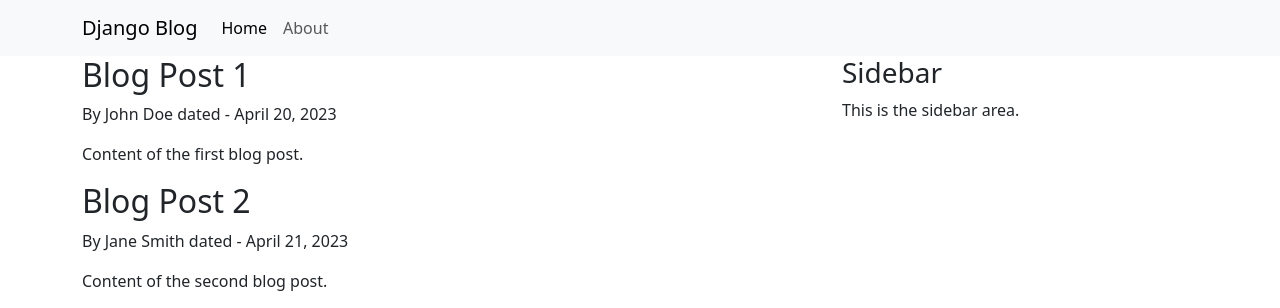
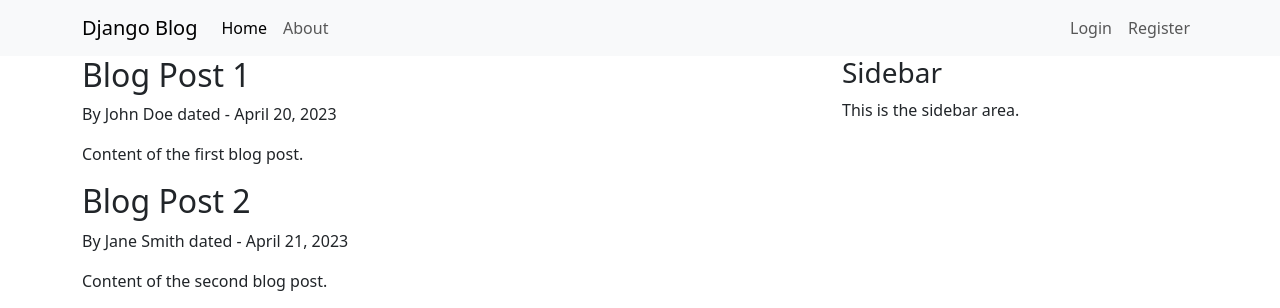
Before and after one commit to sydasif/djangoProject, a Django app: page / in a window 1280 px wide. Shown: the top 308 px of the page. Run offline with Django 5.2, Linux system fonts and the light colour scheme.

Commit message:
Add CSS and more links to nav bar (login and register)

```diff
--- a/blog/templates/blog/base.html
+++ b/blog/templates/blog/base.html
@@ -1,3 +1,4 @@
+{% load static %}
 <!DOCTYPE html>
 <html lang="en">
   <head>
@@ -9,6 +10,7 @@
       <title>Django Blog</title>
     {% endif %}
     <link href="https://cdn.jsdelivr.net/npm/bootstrap@5.3.6/dist/css/bootstrap.min.css" rel="stylesheet" integrity="sha384-4Q6Gf2aSP4eDXB8Miphtr37CMZZQ5oXLH2yaXMJ2w8e2ZtHTl7GptT4jmndRuHDT" crossorigin="anonymous">
+    <link rel="stylesheet" href="{% static 'blog/css/main.css' %}">
   </head>
   <body>
 <nav class="navbar navbar-expand-lg navbar-light bg-light">
@@ -18,7 +20,7 @@
       <span class="navbar-toggler-icon"></span>
     </button>
     <div class="collapse navbar-collapse" id="navbarNav">
-      <ul class="navbar-nav">
+      <ul class="navbar-nav me-auto">
         <li class="nav-item">
           <a class="nav-link active" aria-current="page" href="{% url 'blog-home' %}">Home</a>
         </li>
@@ -26,11 +28,19 @@
           <a class="nav-link" href="{% url 'blog-about' %}">About</a>
         </li>
       </ul>
+      <ul class="navbar-nav">
+        <li class="nav-item">
+          <a class="nav-link" href="#">Login</a>
+        </li>
+        <li class="nav-item">
+          <a class="nav-link" href="#">Register</a>
+        </li>
+      </ul>
     </div>
   </div>
 </nav>
     <div class="container">
-      <div class="row">
+      <div class="row g-4">
         <div class="col-md-8">
           {% block content %} {% endblock %}
         </div>
--- a/django_project/settings.py
+++ b/django_project/settings.py
@@ -11,6 +11,8 @@ https://docs.djangoproject.com/en/5.2/ref/settings/
 """
 
 from pathlib import Path
+
+import os
 
 # Build paths inside the project like this: BASE_DIR / 'subdir'.
 BASE_DIR = Path(__file__).resolve().parent.parent
@@ -116,6 +118,10 @@ USE_TZ = True
 # https://docs.djangoproject.com/en/5.2/howto/static-files/
 
 STATIC_URL = "static/"
+STATICFILES_DIRS = [
+    os.path.join(BASE_DIR, "blog/static"),
+]
+STATIC_ROOT = os.path.join(BASE_DIR, "staticfiles")
 
 # Default primary key field type
 # https://docs.djangoproject.com/en/5.2/ref/settings/#default-auto-field
```
